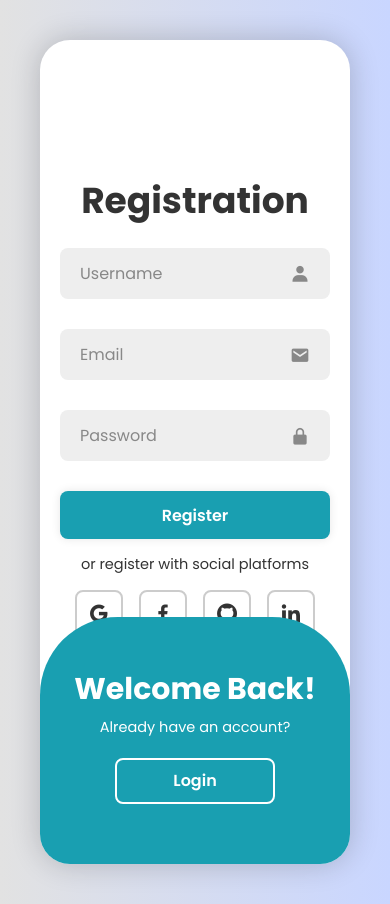
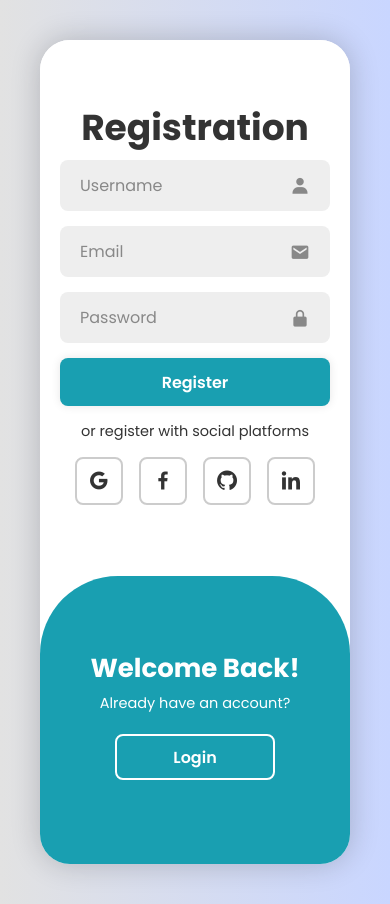
Before and after one commit to the-aamina/Login-and-Register-Page, a plain HTML site: page index.html in a window 390 px wide. Both pictures are taken after a click on the button "Register". Drawn offline with nearby package versions, Linux system fonts and the light colour scheme.

Commit message:
Corrected mobile responsiveness

```diff
--- a/style.css
+++ b/style.css
@@ -55,7 +55,7 @@ body{
 form{
     width: 100%;
 }
-.container  h1{
+.container h1{
     font-size: 36px;
     margin: -10px 0;
 }
@@ -63,7 +63,7 @@ form{
     position: relative;
     margin: 30px 0;
 }
-.input-box  input{
+.input-box input{
     width: 100%;
     padding: 13px 50px 13px 20px;
     background: #eee;
@@ -99,7 +99,7 @@ form{
     height: 48px;
     background: #199FB1;
     border-radius: 8px;
-    box-shadow: 0  0 10px rgba(0, 0, 0, .1);
+    box-shadow: 0 0 10px rgba(0, 0, 0, .1);
     border: none;
     cursor: pointer;
     font-size: 16px;
@@ -125,15 +125,13 @@ form{
     margin: 0 8px;
 }
 .toggle-box{
-
     position: absolute;
     width: 100%;
     height: 100%;
-
 }
 .toggle-box::before{
     content: '';
-    position:absolute;
+    position: absolute;
     left: -250%;
     width: 300%;
     height: 100%;
@@ -183,20 +181,26 @@ form{
     border: 2px solid #fff;
     box-shadow: none;
 }
+
+/* ---- MOBILE FIX ---- */
 @media screen and (max-width: 650px) {
     .container{
         height: calc(100vh - 20px);
     }
+    .input-box{
+        margin: 15px 0;
+    }
     .form-box{
-
         bottom: 0;
         width: 100%;
-        height: 70%;
+        height: 65%;
+        overflow-y: auto;
     }
     .container.active .form-box{
         right: 0;
-        bottom: 20%;
-
+        bottom: 35%;
+        height: 65%;
+        overflow-y: auto;
     }
     .toggle-box::before{
         left: 0;
@@ -207,18 +211,18 @@ form{
     }
     .container.active .toggle-box::before{
         left: 0;
-        top: 70%;
+        top: 65%;
     }
     .toggle-panel{
         width: 100%;
-        height: 30%;
+        height: 35%;
     }
     .toggle-panel.toggle-left{
         top: 0;
     }
     .container.active .toggle-panel.toggle-left{
         left: 0;
-        top: -30%;
+        top: -35%;
     }
     .toggle-panel.toggle-right{
         right: 0;
@@ -226,13 +230,15 @@ form{
     }
     .container.active .toggle-panel.toggle-right{
         bottom: 0;
+        height: 35%;
     }
 }
+
 @media screen and (max-width: 400px) {
     .form-box{
         padding: 20px;
     }
     .toggle-panel h1{
-        font-size: 30px;
+        font-size: 26px;
     }
 }
```
